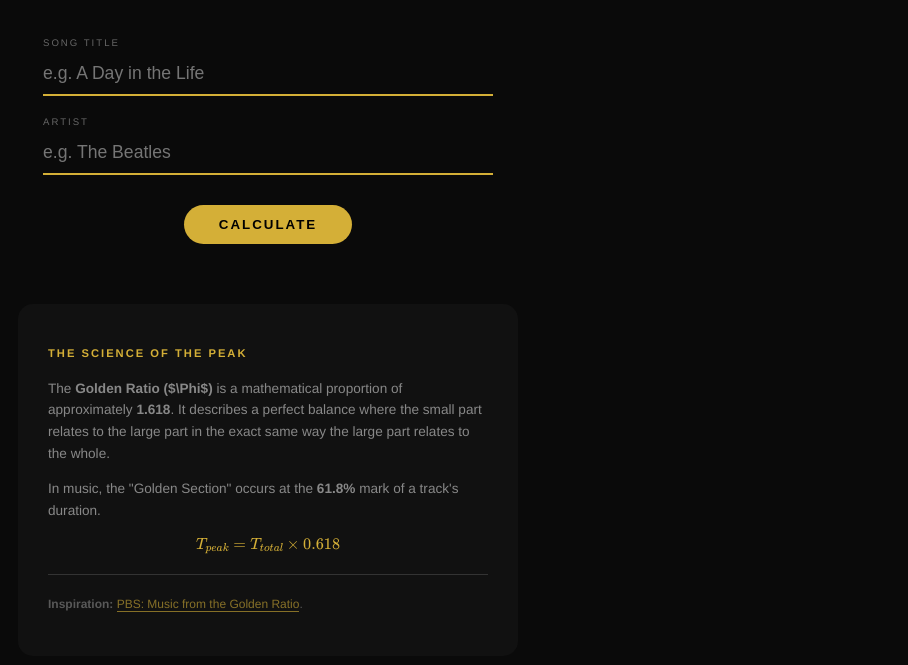
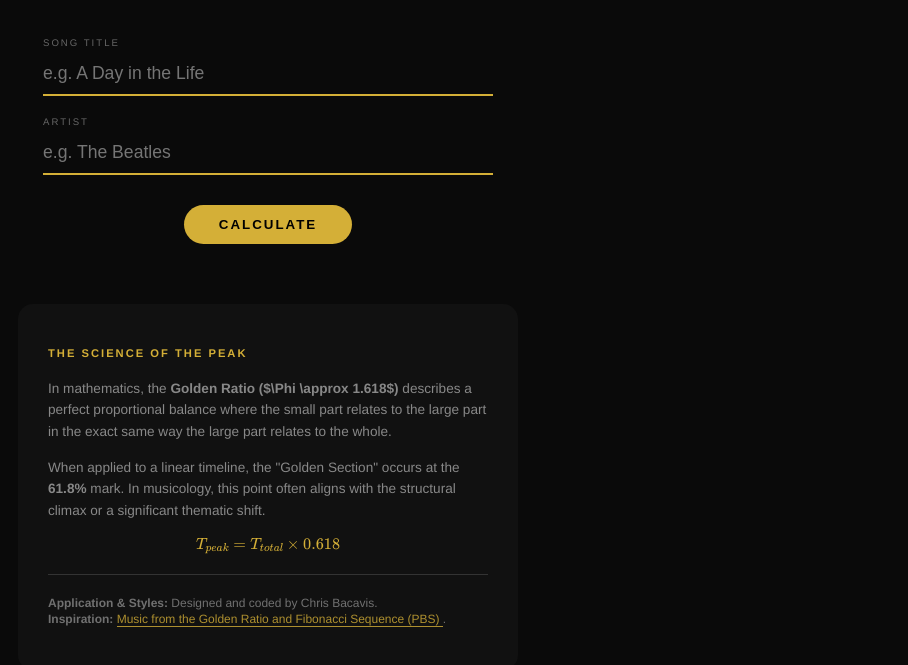
Before and after one commit to cbacavis/phipoint, a website: page index.html in a window 1280 px wide. Shown: the part 181-846 px from the top of the page, without its empty margins (372-1280 px from the left). Drawn offline with nearby package versions, Linux system fonts and the light colour scheme.

Commit message:
Update index.html

```diff
--- a/index.html
+++ b/index.html
@@ -103,19 +103,24 @@
 <div class="math-footer">
     <h3>The Science of the Peak</h3>
     <p>
-                The <strong>Golden Ratio ($\Phi$)</strong> is a mathematical proportion of approximately <strong>1.618</strong>. It describes a perfect balance where the small part relates to the large part in the exact same way the large part relates to the whole.
+        In mathematics, the <strong>Golden Ratio ($\Phi \approx 1.618$)</strong> describes a perfect proportional balance where the small part relates to the large part in the exact same way the large part relates to the whole.
     </p>
     <p>
-                In music, the "Golden Section" occurs at the <strong>61.8%</strong> mark of a track's duration.
+        When applied to a linear timeline, the "Golden Section" occurs at the <strong>61.8%</strong> mark. In musicology, this point often aligns with the structural climax or a significant thematic shift.
     </p>
     <p style="text-align: center; margin-top: 15px;" class="gold">
         $$T_{peak} = T_{total} \times 0.618$$
     </p>
     <hr style="border: 0; border-top: 1px solid var(--border); margin: 20px 0;">
-            <p style="font-size: 0.75rem; opacity: 0.6;">
-                <strong>Inspiration:</strong> <a href="https://www.pbs.org/video/music-from-the-golden-ratio-and-fibonacci-sequence-afdd5k/" target="_blank" style="color: var(--gold); text-decoration: none; border-bottom: 1px solid var(--gold);">PBS: Music from the Golden Ratio</a>.
+    <p style="font-size: 0.75rem; opacity: 0.8; line-height: 1.4;">
+        <strong>Application & Styles:</strong> Designed and coded by Chris Bacavis.<br>
+        <strong>Inspiration:</strong>
+        <a href="https://www.pbs.org/video/music-from-the-golden-ratio-and-fibonacci-sequence-afdd5k/"
+           target="_blank"
+           style="color: var(--gold); text-decoration: none; border-bottom: 1px solid var(--gold);">
+           Music from the Golden Ratio and Fibonacci Sequence (PBS)
+        </a>.
     </p>
-        </div>
 </div>
 
     <script>
```
Lines whose indentation alone changed are shown as unchanged.
